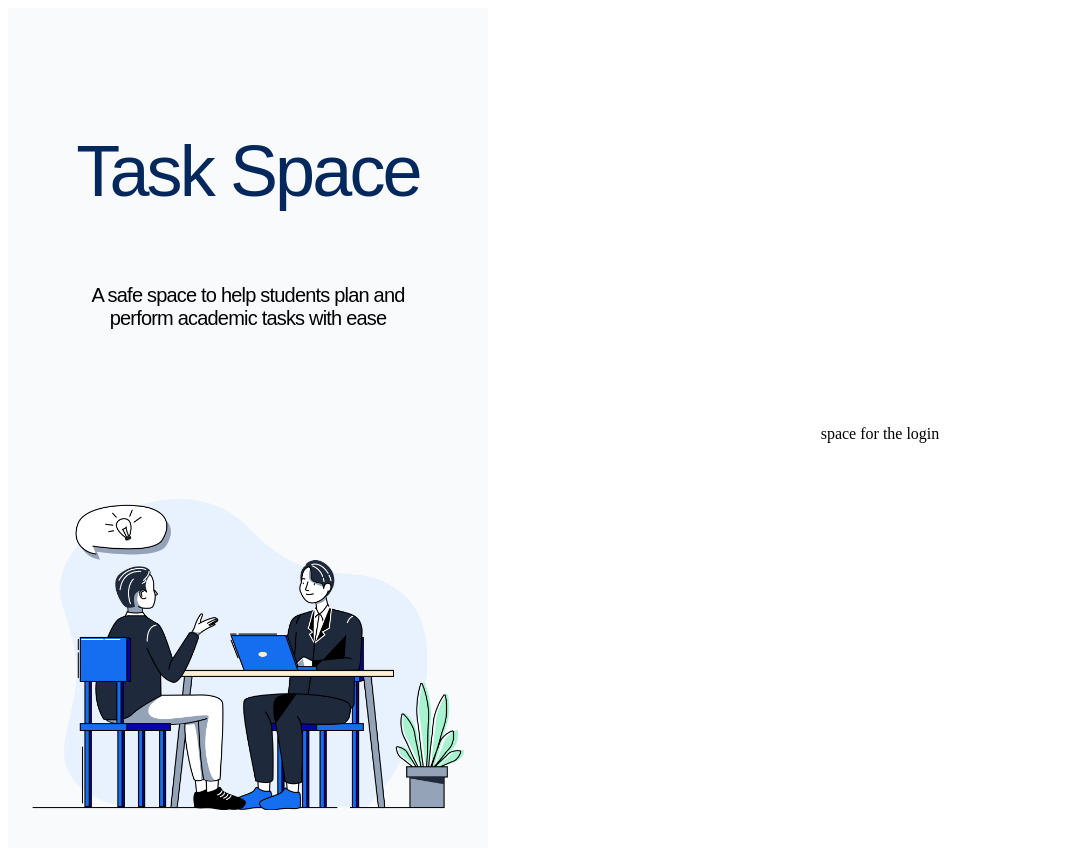
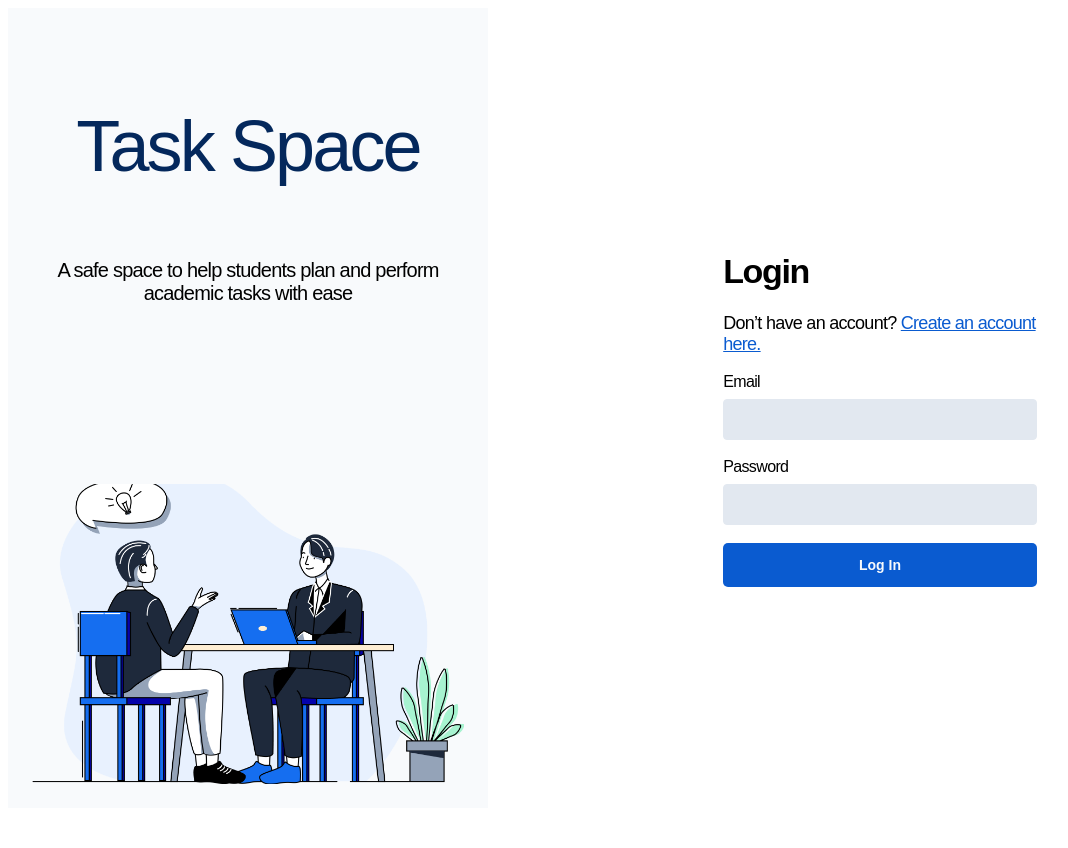
Before and after one commit to mmfallacy/task-space, a SvelteKit app: page / in a window 1280 px wide. Shown: the top 848 px of the page, without its empty margins (0-1068 px from the left). After the commit the page ends 816 px from the top, so only its background shows below. Built offline with nearby package versions, Linux system fonts and the light colour scheme.

Commit message:
Added UI login elements

```diff
--- a/src/routes/+page.svelte
+++ b/src/routes/+page.svelte
@@ -18,13 +18,58 @@
 		</div>
 		</div>
 		<div class="loginRightContainer">
-			<p>space for the login</p>
+			<div class="RightContainerInner">
+
+				<h1 class="TTCommons-Regular-34">Login</h1>
+
+				<p class="TTCommons-Regular-18">Don’t have an account? <a class="hyperlink" href="#">Create an account here.</a></p>
+
+				<div style="margin: 0px 0px 8px 0px;">
+					<label class="TTCommons-Regular-16" for="name">Email</label>
+				</div>
+				<div>
+					<input class="form"
+					type="text"
+					name="email"
+					/>
+				</div>
+				<br />
+
+				<div style="margin: 0px 0px 8px 0px;">
+					<label class="TTCommons-Regular-16" for="name">Password</label>
+				</div>
+				<div>
+					<input class="form"
+					type="text"
+					name="password"
+					/>
+				</div>
+				<br />
+
+				<button class="primary-button" type="submit">Log In</button>
+			</div>
+
 		</div>
 		</div>
 	</main>
 </div>
 
 <style>
+.hyperlink {
+	color: #0A5BD0;
+}
+
+.TTCommons-Regular-34 {
+	font-family: Arial;
+	font-size: 34px;
+	color: black;
+	letter-spacing: -.04em;
+}
+
+.RightContainerInner {
+	align-items: left;
+	width: 40%;
+}
 
 .body {
 	min-height: 100vh;
@@ -35,7 +80,7 @@
 }
 
 .title {
-	margin: 50px;
+	margin: 25px;
 	text-align: center;
 }
 
@@ -62,8 +107,8 @@
     background-size: 100%;
     background-repeat: no-repeat;
     background-position: bottom;
-    margin: 50px 24px;
-	padding: 180px 24px;
+    margin: 24px 24px;
+	padding: 150px 24px;
 }
 
 .loginRightContainer{
@@ -74,6 +119,20 @@
     align-items: center;
     justify-content: center;
     min-height: 100%;
+}
+
+.TTCommons-Regular-16 {
+	font-family: Arial;
+	font-size: 16px;
+	color: black;
+	letter-spacing: -.04em;
+}
+
+.TTCommons-Regular-18 {
+	font-family: Arial;
+	font-size: 18px;
+	color: black;
+	letter-spacing: -.04em;
 }
 
 .TTCommons-Regular-20 {
@@ -89,4 +148,37 @@
 	color: #04285C;
 	letter-spacing: -.04em;
 }
+
+.primary-button{
+	background-color: #0A5BD0;
+
+	cursor: pointer;
+
+	font-family: Arial;
+    font-weight: 600;
+    border-radius: 5px;
+    box-shadow: none;
+    color: #F8FAFC;
+    line-height: 20px;
+    height: 44px;
+
+	border: 1px solid transparent;
+    width: 100%;
+    font-size: 14px;
+	text-align: center;
+    vertical-align: middle;
+	display: inline-block;
+}
+
+.form{
+	width: 100%;
+	background-color: #E2E8F0;
+	border-radius: 4px;
+    font-family: Arial;
+    padding: 12px 16px;
+    border: 1px solid #E2E8F0;
+    box-sizing: border-box;
+    transition: .5s;
+    outline: none;
+}
 </style>
```
